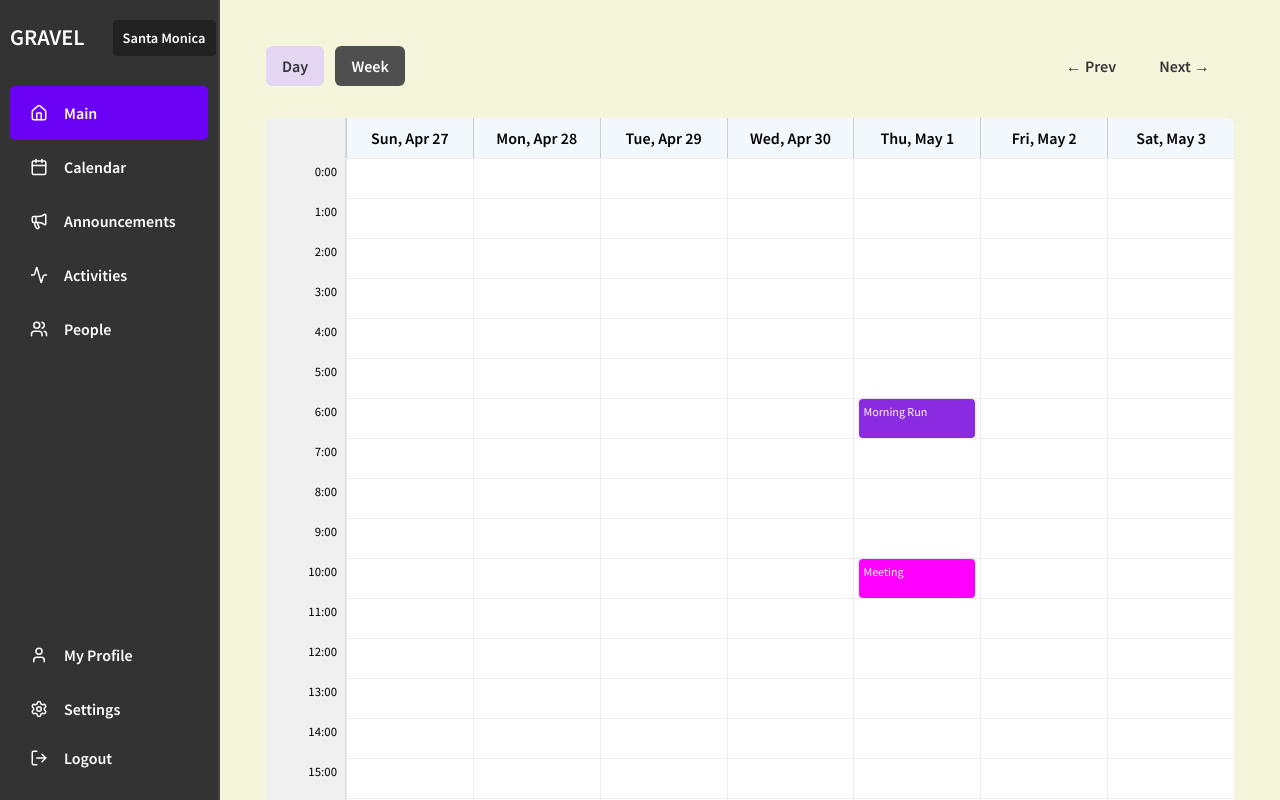
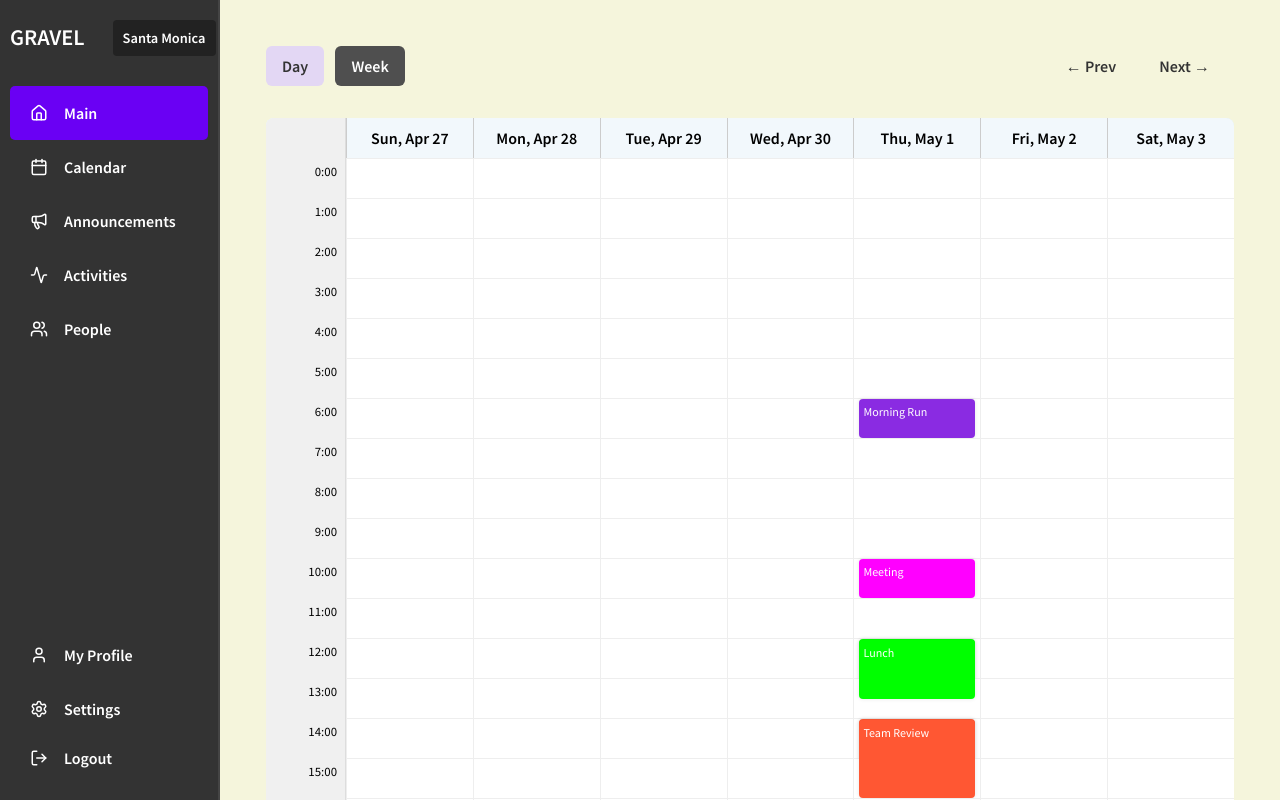
Before and after one commit to karen93shieh/gravel, a SvelteKit app: page /mainPages/calendar in a window 1280 px wide. Shown: the top 800 px of the page. Built offline with nearby package versions, Linux system fonts and the light colour scheme.

Commit message:
one page, multi span time range

```diff
--- a/src/routes/mainPages/calendar/+page.svelte
+++ b/src/routes/mainPages/calendar/+page.svelte
@@ -16,6 +16,20 @@
       startHour: 10,
       endHour: 11,
       color: '#FF00FF',
+    },
+    {
+      title: 'Lunch',
+      date: new Date(),
+      startHour: 12,
+      endHour: 13.5,
+      color: '#00FF00',
+    },
+    {
+      title: 'Team Review',
+      date: new Date(),
+      startHour: 14,
+      endHour: 16,
+      color: '#FF5733',
     }
   ];
 
@@ -106,10 +120,11 @@
           <div class="calendar-cell">
             {#each activities.filter(a =>
               a.date.toDateString() === date.toDateString() &&
-              a.startHour === hour) as activity}
+              a.startHour <= hour && a.endHour > hour) as activity}
               <div
                 class="activity"
-                style="background-color: {activity.color}; height: {(activity.endHour - activity.startHour) * 100}%;">
+                style="background-color: {activity.color}; height: {(activity.endHour - activity.startHour) * 100}%; top: {(activity.startHour - hour) * 100}%;"
+              >
                 {activity.title}
               </div>
             {/each}
@@ -131,10 +146,11 @@
         <div class="calendar-cell">
           {#each activities.filter(a =>
             a.date.toDateString() === startDate.toDateString() &&
-            a.startHour === hour) as activity}
+            a.startHour <= hour && a.endHour > hour) as activity}
             <div
               class="activity"
-              style="background-color: {activity.color}; height: {(activity.endHour - activity.startHour) * 100}%;">
+              style="background-color: {activity.color}; height: {(activity.endHour - activity.startHour) * 100}%; top: {(activity.startHour - hour) * 100}%;"
+            >
               {activity.title}
             </div>
           {/each}
```
